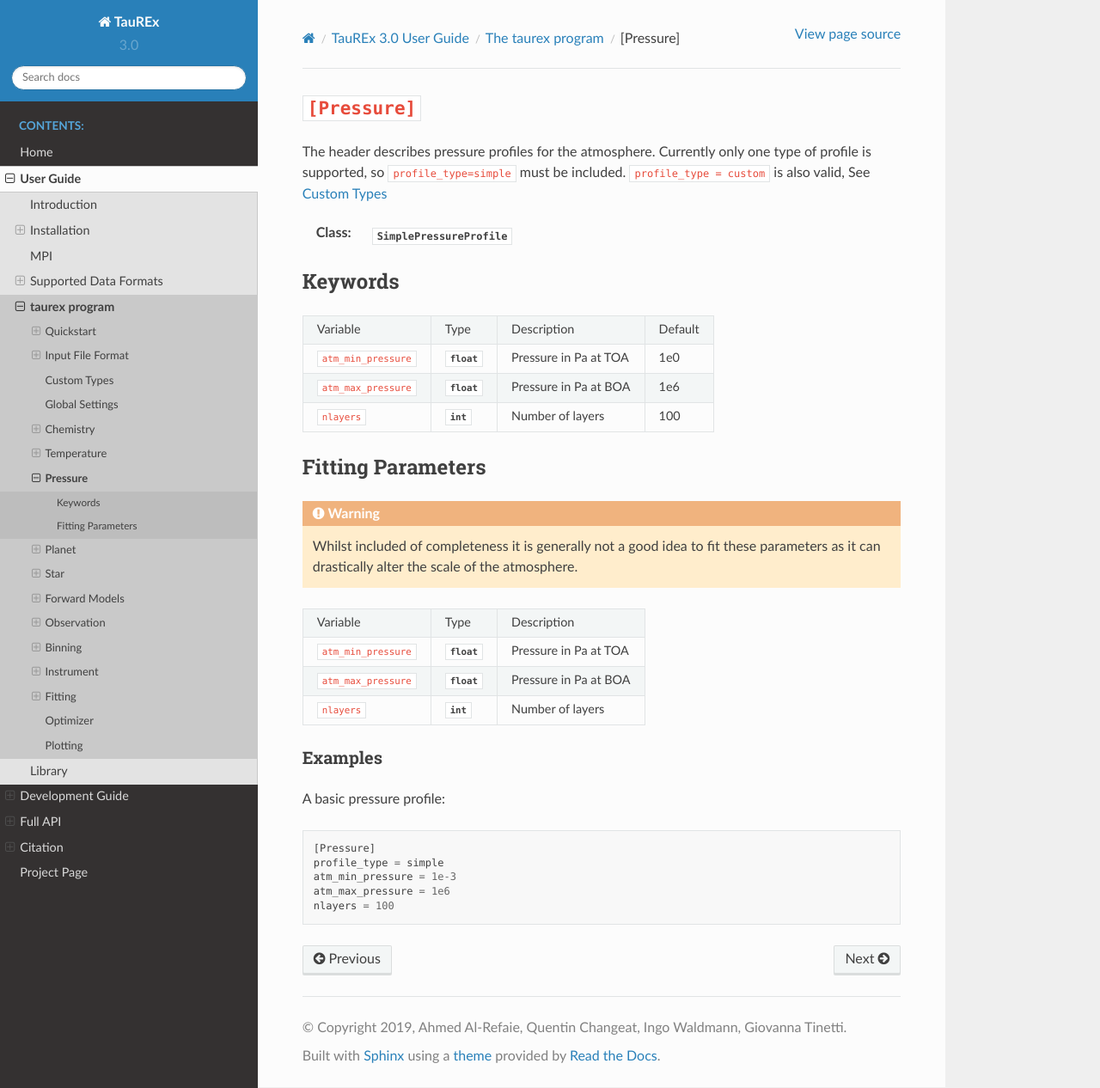
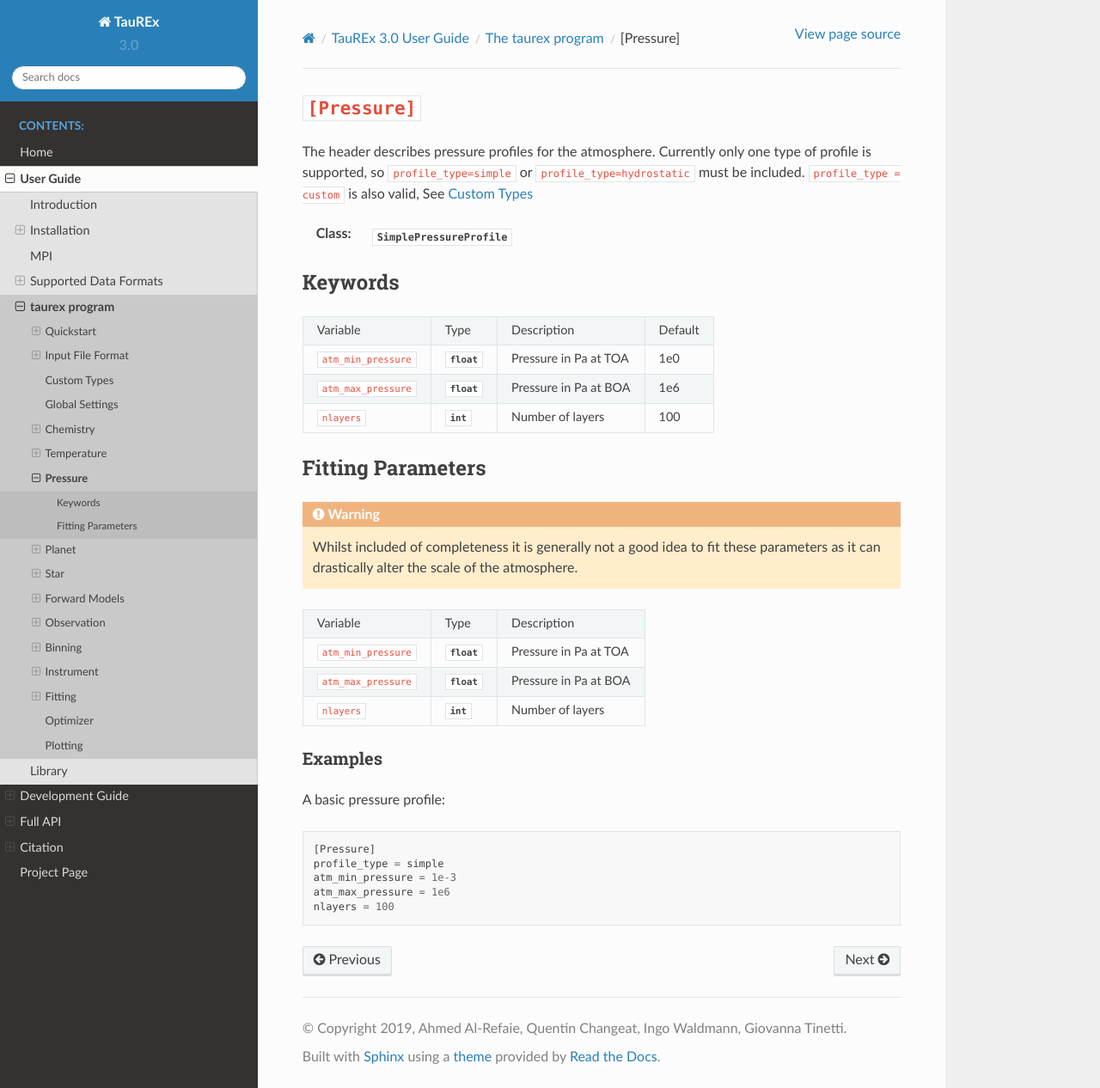
Before and after one commit to ucl-exoplanets/TauREx3_public, a Sphinx documentation site: the page built from doc/source/user/taurex/pressure.rst, in a window 1280 px wide and 1266 px high. Shown: the whole window at 86% size. Built offline with Sphinx 7.4.7 and the Read the Docs theme 2.0.0, drawn with Linux system fonts in a browser that asks for light colours; pages that are not in the unit, such as notebooks, are missing from menus.

Commit message:
Updated new profile names

```diff
--- a/doc/source/user/taurex/models.rst
+++ b/doc/source/user/taurex/models.rst
@@ -102,7 +102,7 @@
 
 Optically thick clouds
 ======================
-``[[SimpleClouds]]``
+``[[SimpleClouds]]`` or ``[[ThickClouds]]``
 
 A simple cloud model that puts a infinitely absorping cloud deck
 in the atmosphere.
--- a/doc/source/user/taurex/pressure.rst
+++ b/doc/source/user/taurex/pressure.rst
@@ -5,7 +5,7 @@
 ===============
 
 The header describes pressure profiles for the atmosphere.
-Currently only one type of profile is supported, so ``profile_type=simple`` must be included.
+Currently only one type of profile is supported, so ``profile_type=simple`` or ``profile_type=hydrostatic`` must be included.
 ``profile_type = custom`` is also valid, See :ref:`customtypes`
 
 :Class: :class:`~taurex.data.profiles.pressure.SimplePressureProfile`
```
